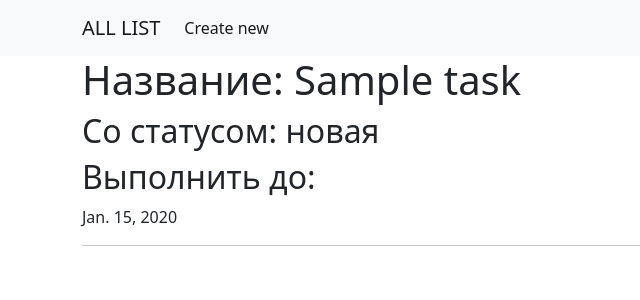
After one commit to alina199826/my_to_do_list, a Django app: page /task/1/ in a window 1280 px wide. The commit adds this page. Shown: the top 300 px of the page, without its empty margins (0-640 px from the left). Run offline with Django 4.2, Linux system fonts and the light colour scheme; tables that the repository leaves empty hold one stand-in row (values such as "Sample post").

Commit message:
сделали id как часть запроса,

```diff
--- a/source/main/urls.py
+++ b/source/main/urls.py
@@ -15,11 +15,12 @@ Including another URLconf
 """
 from django.contrib import admin
 from django.urls import path
-from webapp.views import index_views, create_task
+from webapp.views import index_views, create_task, task_view
 
 
 urlpatterns = [
     path('admin/', admin.site.urls),
     path('', index_views),
     path('task/add/', create_task),
+    path('task/<int:pk>/', task_view)
 ]
--- a/source/webapp/models.py
+++ b/source/webapp/models.py
@@ -10,6 +10,7 @@ class Task(models.Model):
     title = models.CharField(max_length=50, null=False, blank=False, verbose_name="Название")
     deadline = models.DateField(verbose_name="Дата выполнения")
     status = models.CharField(max_length=20, choices=STATUS, default=STATUS[0][0], verbose_name="Статус")
+    description = models.TextField(max_length=200, null=True, blank=True, verbose_name="Описание")
 
     def __str__(self):
         return f'{self.pk}. {self.title}'
--- /dev/null
+++ b/source/webapp/templates/base.html
@@ -0,0 +1,46 @@
+{% load static %}
+<!doctype html>
+<html lang="en">
+<head>
+    <meta charset="UTF-8">
+    <meta name="viewport"
+          content="width=device-width, user-scalable=no, initial-scale=1.0, maximum-scale=1.0, minimum-scale=1.0">
+    <meta http-equiv="X-UA-Compatible" content="ie=edge">
+<link href="https://cdn.jsdelivr.net/npm/bootstrap@5.2.2/dist/css/bootstrap.min.css" rel="stylesheet" integrity="sha384-Zenh87qX5JnK2Jl0vWa8Ck2rdkQ2Bzep5IDxbcnCeuOxjzrPF/et3URy9Bv1WTRi" crossorigin="anonymous">
+    <link rel="stylesheet" href="{% static "css/style.css" %}">
+    <title>{% block title %}Blog{% endblock %}</title>
+</head>
+<body>
+
+<nav class="navbar navbar-expand-lg bg-light">
+  <div class="container">
+    <a class="navbar-brand" href="/">ALL LIST</a>
+    <button class="navbar-toggler" type="button" data-bs-toggle="collapse" data-bs-target="#navbarNavAltMarkup" aria-controls="navbarNavAltMarkup" aria-expanded="false" aria-label="Toggle navigation">
+      <span class="navbar-toggler-icon"></span>
+    </button>
+    <div class="collapse navbar-collapse" id="navbarNavAltMarkup">
+      <div class="navbar-nav">
+        <a class="nav-link active"  href="task/add/">Create new</a>
+
+      </div>
+    </div>
+  </div>
+</nav>
+
+<div class="container">
+
+    {% block content %}
+
+    {% endblock %}
+
+</div>
+
+
+
+
+<script src="https://cdn.jsdelivr.net/npm/bootstrap@5.2.2/dist/js/bootstrap.min.js" integrity="sha384-IDwe1+LCz02ROU9k972gdyvl+AESN10+x7tBKgc9I5HFtuNz0wWnPclzo6p9vxnk" crossorigin="anonymous"></script>
+
+</body>
+
+
+</html>
--- a/source/webapp/templates/task_view.html
+++ b/source/webapp/templates/task_view.html
@@ -1,27 +1,26 @@
-{% load static %}
-<!doctype html>
-<html lang="en">
-<head>
-    <meta charset="UTF-8">
-    <meta name="viewport"
-          content="width=device-width, user-scalable=no, initial-scale=1.0, maximum-scale=1.0, minimum-scale=1.0">
-    <meta http-equiv="X-UA-Compatible" content="ie=edge">
-    <title>Document</title>
-</head>
-<body>
+{#{% load static %}#}
+{#<!doctype html>#}
+{#<html lang="en">#}
+{#<head>#}
+{#    <meta charset="UTF-8">#}
+{#    <meta name="viewport"#}
+{#          content="width=device-width, user-scalable=no, initial-scale=1.0, maximum-scale=1.0, minimum-scale=1.0">#}
+{#    <meta http-equiv="X-UA-Compatible" content="ie=edge">#}
+{#    <title>Document</title>#}
+{#</head>#}
+{#<body>#}
 
-
-<div>
-
-    <a href="/">Home</a>
+{% extends 'base.html' %}
+{% block content %}
 
 
     <h1>Название: {{ task.title }}</h1>
     <h2>Со статусом: {{ task.get_status_display}}</h2>
     <h2>Выполнить до: </h2><p>{{ task.deadline }}</p>
     <hr>
-</div>
+
+{% endblock %}
 
 
-</body>
-</html>
+{#</body>#}
+{#</html>#}
--- a/source/webapp/views.py
+++ b/source/webapp/views.py
@@ -3,6 +3,7 @@ from django.shortcuts import render
 # Create your views here.
 from django.shortcuts import render
 from webapp.models import Task, STATUS
+from django.http import HttpResponseRedirect
 
 
 def index_views(request):
@@ -14,6 +15,12 @@ def index_views(request):
     return render(request, "index.html", {'tasks': tasks})
 
 
+def task_view(request, pk):
+    # task_id = kwargs.get('id')
+    task = Task.objects.get(pk=pk)
+    context = {'task': task}
+    return render(request, 'task_view.html', context)
+
 def create_task(request):
     if request.method == "GET":
         return render(request, "create.html", {'statuses': STATUS})
@@ -22,4 +29,5 @@ def create_task(request):
         status = request.POST.get('status')
         deadline = request.POST.get('deadline')
         new_task = Task.objects.create(title=title,  status=status, deadline=deadline)
-        return render(request, 'task_view.html', {'tasks': new_task})
+        # return render(request, 'task_view.html', {'tasks': new_task})
+        return HttpResponseRedirect(f'/task/{new_task.pk}')
```
Also changed, not shown: source/webapp/templates/create.html (+10 -9 lines), source/webapp/templates/index.html (+5 -17 lines).
